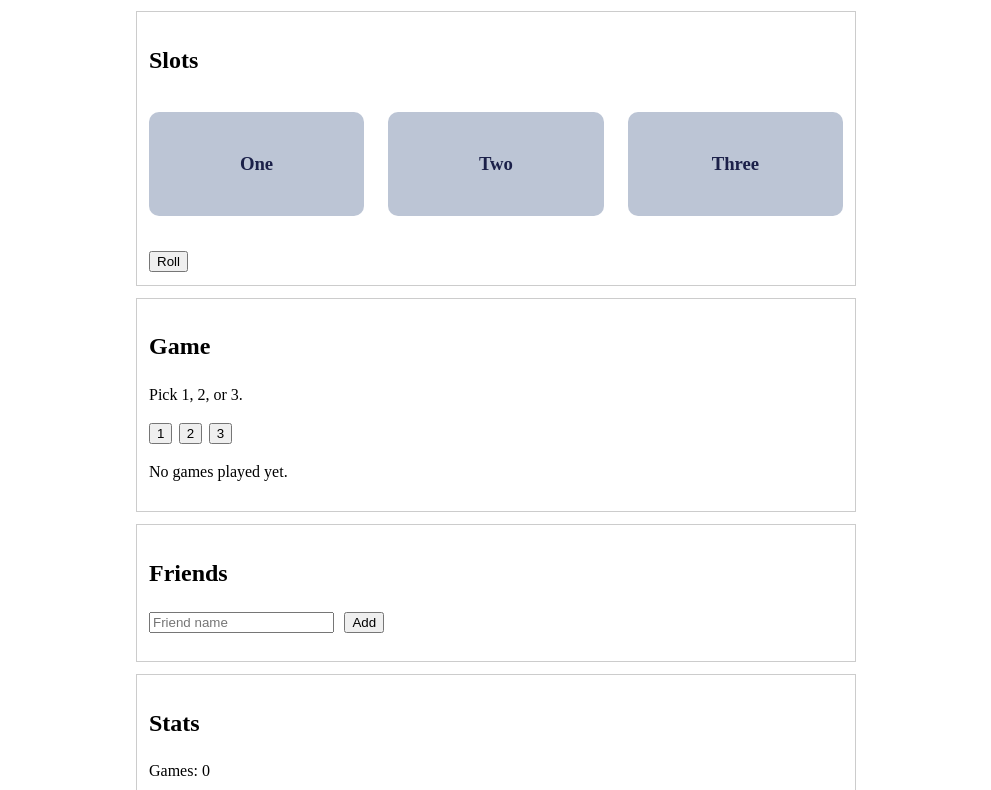
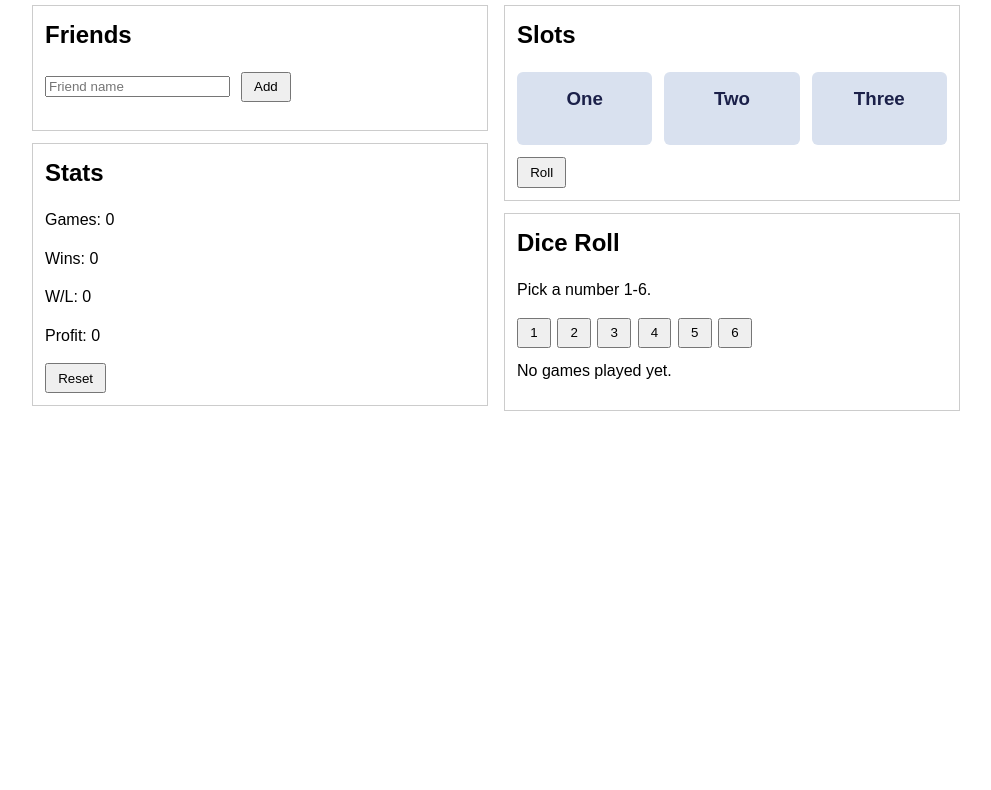
Before and after one commit to PiNNTORP-LLC/PiNNTORP, a plain HTML site: page index.html in a window 1280 px wide. Shown: the part 77-867 px from the top of the page, without its empty margins (144-1135 px from the left). After the commit the page ends 800 px from the top, so only its background shows below. Drawn offline with Linux system fonts and the light colour scheme.

Commit message:
Revamped guessing game to be a dice roll game

```diff
--- a/css/styles.css
+++ b/css/styles.css
@@ -1,14 +1,41 @@
+* {
+    box-sizing: border-box;
+}
+
 body {
-    max-width: 720px;
-    margin: 1rem auto;
-    padding: 0 1rem;
+    max-width: 960px;
+    margin: 0 auto;
+    padding: 1rem;
     line-height: 1.4;
+    font-family: Arial, sans-serif;
+}
+
+h1,
+h2,
+h3,
+p {
+    margin-top: 0;
+}
+
+.layout {
+    display: flex;
+    gap: 1rem;
+    align-items: flex-start;
+}
+
+.column {
+    flex: 1;
 }
 
 section {
     border: 1px solid #ccc;
     padding: 0.75rem;
     margin-bottom: 0.75rem;
+    background: #fff;
+}
+
+button {
+    padding: 0.35rem 0.7rem;
 }
 
 button,
@@ -24,20 +51,35 @@
     margin: 0.25rem 0;
 }
 
+#game-controls {
+    margin-bottom: 0.75rem;
+}
+
+#friend-form {
+    margin-bottom: 0.75rem;
+}
+
 .slot-row {
-    margin-top: 5%;
+    margin: 0.75rem 0;
     display: flex;
+    gap: 0.75rem;
     text-align: center;
-    justify-content: space-between;
 }
 
 .slot-nums {
+    flex: 1;
     color: #1b2049;
-    flex-basis: 31%;
-    background: #bcc5d5;
-    border-radius: 10px;
-    margin-bottom: 5%;
-    padding: 20px 12px;
-    box-sizing: border-box;
-    transition: 0.3s;
+    background: #d9e1ef;
+    border-radius: 6px;
+    padding: 0.9rem 0.5rem;
 }
+
+@media (max-width: 560px) {
+    .layout {
+        flex-direction: column;
+    }
+
+    .slot-row {
+        flex-direction: column;
+    }
+}
--- a/index.html
+++ b/index.html
@@ -9,8 +9,27 @@
 <body>
     <h1>PiNNTORP</h1>
 
+    <main class="layout">
+        <div class="column">
+            <section>
+                <h2>Friends</h2>
+                <form id="friend-form">
+                    <input id="friend-name" type="text" placeholder="Friend name" required>
+                    <button type="submit">Add</button>
+                </form>
+                <ul id="friends-list"></ul>
+            </section>
+
+            <section>
+                <h2>Stats</h2>
+                <div id="stats-view"></div>
+                <button id="reset-stats" type="button">Reset</button>
+            </section>
+        </div>
+
+        <div class="column">
             <section class="slots">
-        <h1>Slots</h1>
+                <h2>Slots</h2>
                 <div class="slot-row">
                     <div class="slot-nums">
                         <h3 id="first-num">One</h3>
@@ -26,26 +45,13 @@
             </section>
 
             <section>
-        <h2>Game</h2>
-        <p>Pick 1, 2, or 3.</p>
+                <h2>Dice Roll</h2>
+                <p>Pick a number 1-6.</p>
                 <div id="game-controls"></div>
                 <p id="game-result">No games played yet.</p>
             </section>
-
-    <section>
-        <h2>Friends</h2>
-        <form id="friend-form">
-            <input id="friend-name" type="text" placeholder="Friend name" required>
-            <button type="submit">Add</button>
-        </form>
-        <ul id="friends-list"></ul>
-    </section>
-
-    <section>
-        <h2>Stats</h2>
-        <div id="stats-view"></div>
-        <button id="reset-stats" type="button">Reset</button>
-    </section>
+        </div>
+    </main>
 
     <script type="module" src="js/app.js"></script>
 </body>
--- a/js/game/game.js
+++ b/js/game/game.js
@@ -1,8 +1,8 @@
-import { guessGameApi } from "./games/guessGame.js";
+import { diceRollApi } from "./games/diceRoll.js";
 import { slotGameApi } from "./games/slotGame.js";
 
 const gameApis = {
-    guess: guessGameApi,
+    dice: diceRollApi,
     slots: slotGameApi
 };
 
--- a/js/game/gameView.js
+++ b/js/game/gameView.js
@@ -1,19 +1,19 @@
 import { getGameApi } from "./game.js";
 import { renderStats } from "../stats/statsView.js";
 
-const guessGameApi = getGameApi("guess");
+const diceGameApi = getGameApi("dice");
 const slotGameApi = getGameApi("slots");
 
 export function initGameView() {
     const controls = document.getElementById("game-controls");
     const result = document.getElementById("game-result");
 
-    [1, 2, 3].forEach((value) => {
+    [1, 2, 3, 4, 5, 6].forEach((value) => {
         const button = document.createElement("button");
         button.type = "button";
         button.textContent = String(value);
         button.addEventListener("click", () => {
-        const round = guessGameApi.play(value);
+            const round = diceGameApi.play(value);
             result.textContent = round.won
             ? `Win: guessed ${round.guess}, rolled ${round.roll}`
             : `Loss: guessed ${round.guess}, rolled ${round.roll}`;
--- a/js/game/games/guessGame.js
+++ b/js/game/games/diceRoll.js
@@ -2,8 +2,8 @@
 import { saveState } from "../../core/storage.js";
 
 // for now using the assumption that the user makes a $5 bet
-function playGuessRound(guess) {
-    const roll = Math.floor(Math.random() * 3) + 1;
+function rollDice(guess) {
+    const roll = Math.floor(Math.random() * 6) + 1;
     const won = Number(guess) === roll;
     const user = state.users[state.currentUser];
 
@@ -15,6 +15,6 @@
     return { guess: Number(guess), roll, won };
 }
 
-export const guessGameApi = {
-    play: playGuessRound
+export const diceRollApi = {
+    play: rollDice
 };
```
Lines whose indentation alone changed are shown as unchanged.
